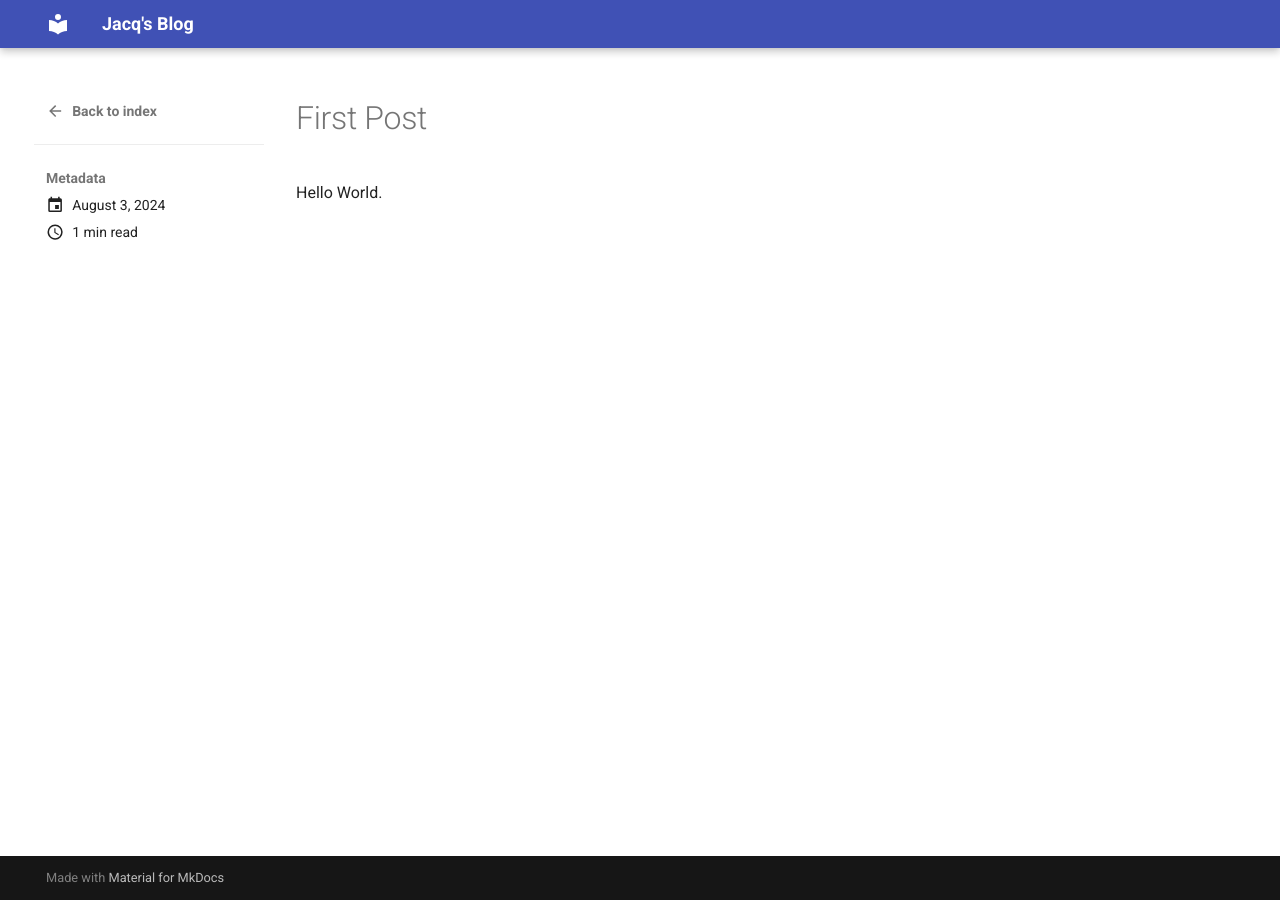
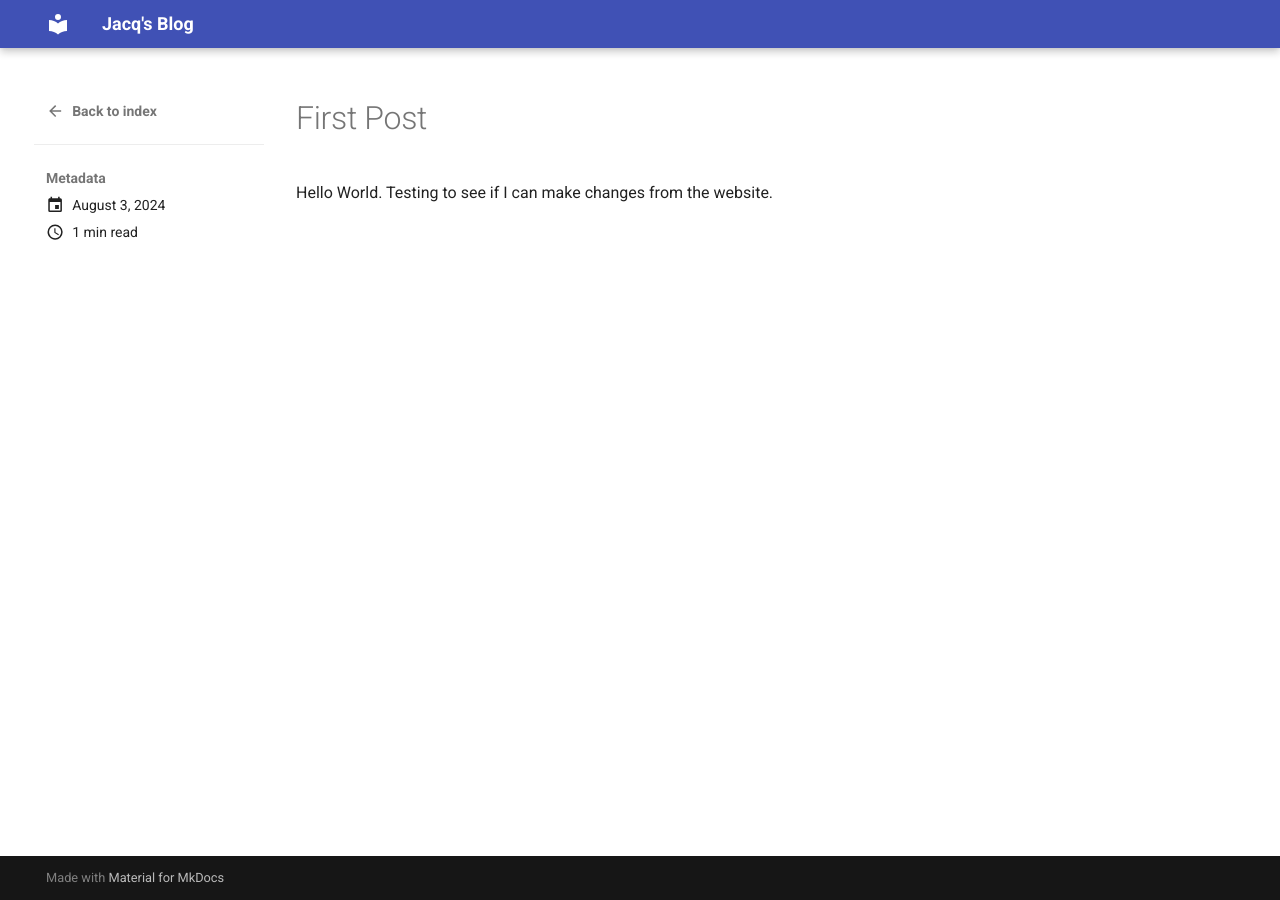
Before and after one commit to jacqhorizon/blog, an MkDocs documentation site: the page built from docs/blog/posts/2024-08-03.md, in a window 1280 px wide. Built offline with MkDocs 1.6.1 and Material for MkDocs 9.7.7, drawn with Linux system fonts in a browser that asks for light colours.

Commit message:
Update 2024-08-03.md

```diff
--- a/docs/blog/posts/2024-08-03.md
+++ b/docs/blog/posts/2024-08-03.md
@@ -6,3 +6,4 @@ date:
 # First Post
 
 Hello World.
+Testing to see if I can make changes from the website.
```
